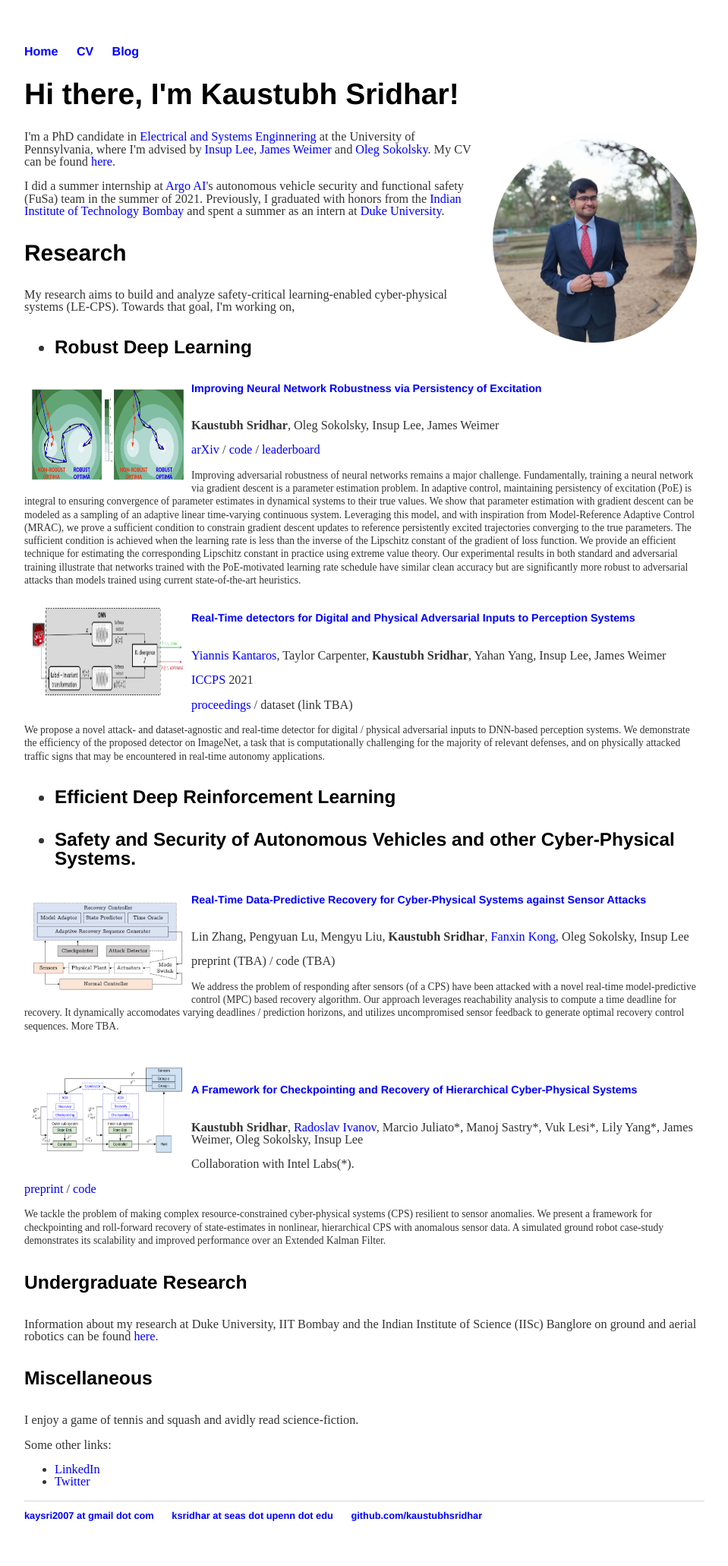
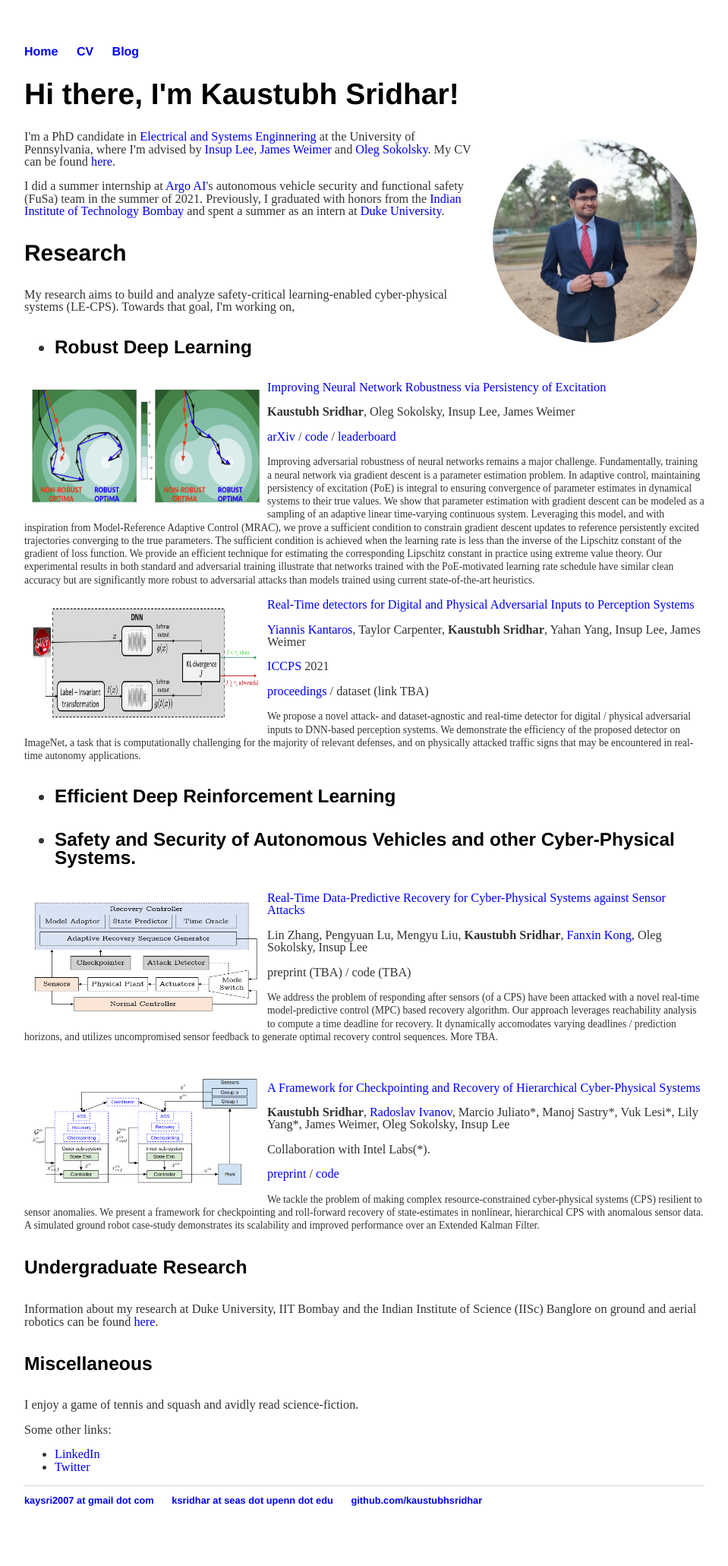
Before and after one commit to kaustubhsridhar/kaustubhsridhar_old.github.io, a Jekyll site: the page built from index.html, in a window 1280 px wide. Shown: the whole page at 76% size, without its empty margins (160-1119 px from the left). Built offline with Jekyll 4.4.1, drawn with Linux system fonts in a browser that asks for light colours.

Commit message:
Update index.html

```diff
--- a/index.html
+++ b/index.html
@@ -21,16 +21,16 @@ title: Welcome To My Homepage
 		<li><a id="RobustDL">Robust Deep Learning</a></li>
 	</ul></h5>
 
-	<img src="/images/PoE.png" alt="PoE" align="left" style="width:200px; height:120px; padding: 10px;" class="img_rect">
-	<h6><a id="PoE"><a href="https://arxiv.org/abs/2106.02078">Improving Neural Network Robustness via Persistency of Excitation</a></a></h6>
+	<img src="/images/PoE.png" alt="PoE" align="left" style="width:300px; height:150px; padding: 10px;" class="img_rect">
+	<p><a id="PoE"><a href="https://arxiv.org/abs/2106.02078">Improving Neural Network Robustness via Persistency of Excitation</a></a></p>
 	<p><b>Kaustubh Sridhar</b>, Oleg Sokolsky, Insup Lee, James Weimer</p>
 	<p><a href="https://arxiv.org/abs/2106.02078">arXiv</a> / <a href="https://github.com/kaustubhsridhar/PoE-robustness">code</a> / <a href="https://robustbench.github.io/">leaderboard</a></p>
 	<p><small>Improving adversarial robustness of neural networks remains a major challenge. Fundamentally, training a neural network via gradient descent is a parameter estimation problem. In adaptive control, maintaining persistency of excitation (PoE) is integral to ensuring convergence of parameter estimates in dynamical systems to their true values. We show that parameter estimation with gradient descent can be modeled as a sampling of an adaptive linear time-varying continuous system. Leveraging this model, and with inspiration from Model-Reference Adaptive Control (MRAC), we prove a sufficient condition to constrain gradient descent updates to reference persistently excited trajectories converging to the true parameters. The sufficient condition is achieved when the learning rate is less than the inverse of the Lipschitz constant of the gradient of loss function. We provide an efficient technique for estimating the corresponding Lipschitz constant in practice using extreme value theory. Our experimental results in both standard and adversarial training illustrate that networks trained with the PoE-motivated learning rate schedule have similar clean accuracy but are significantly more robust to adversarial attacks than models trained using current state-of-the-art heuristics.
 		</small></p>
 
 	<!--<br>-->
-	<img src="/images/visionguard.png" alt="visionguard" align="left" style="width:200px; height:120px; padding: 10px;" class="img_rect">
-	<h6><a id="VisionGuard"><a href="https://dl.acm.org/doi/abs/10.1145/3450267.3450535">Real-Time detectors for Digital and Physical Adversarial Inputs to Perception Systems</a></a></h6>
+	<img src="/images/visionguard.png" alt="visionguard" align="left" style="width:300px; height:150px; padding: 10px;" class="img_rect">
+	<p><a id="VisionGuard"><a href="https://dl.acm.org/doi/abs/10.1145/3450267.3450535">Real-Time detectors for Digital and Physical Adversarial Inputs to Perception Systems</a></a></p>
 	<p><a href="https://sites.google.com/view/kantaros/">Yiannis Kantaros</a>, Taylor Carpenter, <b>Kaustubh Sridhar</b>, Yahan Yang, Insup Lee, James Weimer</p>
 	<p><a href="http://iccps.acm.org/2021/">ICCPS</a> 2021</p>
 	<p><a href="https://dl.acm.org/doi/abs/10.1145/3450267.3450535">proceedings</a> / dataset (link TBA)</a></p>
@@ -45,15 +45,15 @@ title: Welcome To My Homepage
 		<li><a id="CPS">Safety and Security of Autonomous Vehicles and other Cyber-Physical Systems.</a></li>
 	</ul></h5>
 
-	<img src="/images/mpc.png" alt="mpc" align="left" style="width:200px; height:120px; padding: 10px;" class="img_rect">
-	<h6><a id="MPCRecovery"><a href="">Real-Time Data-Predictive Recovery for Cyber-Physical Systems against Sensor Attacks</a></a></h6>
+	<img src="/images/mpc.png" alt="mpc" align="left" style="width:300px; height:150px; padding: 10px;" class="img_rect">
+	<p><a id="MPCRecovery"><a href="">Real-Time Data-Predictive Recovery for Cyber-Physical Systems against Sensor Attacks</a></a></p>
 	<p>Lin Zhang, Pengyuan Lu, Mengyu Liu, <b>Kaustubh Sridhar</b>, <a href="https://sites.google.com/site/fanxink/">Fanxin Kong</a>, Oleg Sokolsky, Insup Lee</p>
 	<p>preprint (TBA) / code (TBA)</p>
 	<p><small>We address the problem of responding after sensors (of a CPS) have been attacked with a novel real-time model-predictive control (MPC) based recovery algorithm. Our approach leverages reachability analysis to compute a time deadline for recovery. It dynamically accomodates varying deadlines / prediction horizons, and utilizes uncompromised sensor feedback to generate optimal recovery control sequences. More TBA.</small></p>
 
 	<br>
-	<img src="/images/framework_wide.png" alt="framework" align="left" style="width:200px; height:120px; padding: 10px;" class="img_rect">
-	<h6><a id="Checkpointing"><a href="https://drive.google.com/file/d/1s9rYpJYRZ7UUR3u5IDfulorgpkcPfmll/view">A Framework for Checkpointing and Recovery of Hierarchical Cyber-Physical Systems</a></a></h6>
+	<img src="/images/framework_wide.png" alt="framework" align="left" style="width:300px; height:150px; padding: 10px;" class="img_rect">
+	<p><a id="Checkpointing"><a href="https://drive.google.com/file/d/1s9rYpJYRZ7UUR3u5IDfulorgpkcPfmll/view">A Framework for Checkpointing and Recovery of Hierarchical Cyber-Physical Systems</a></a></p>
 	<p><b>Kaustubh Sridhar</b>, <a href="https://www.seas.upenn.edu/~rivanov/">Radoslav Ivanov</a>, Marcio Juliato*, Manoj Sastry*, Vuk Lesi*, Lily Yang*, James Weimer, Oleg Sokolsky, Insup Lee</p>
 	<p>Collaboration with Intel Labs(*).</p>
 	<p><a href="https://drive.google.com/file/d/1s9rYpJYRZ7UUR3u5IDfulorgpkcPfmll/view">preprint</a> / <a href="https://github.com/kaustubhsridhar/checkpointing_and_recovery">code</a></a></p>
```
